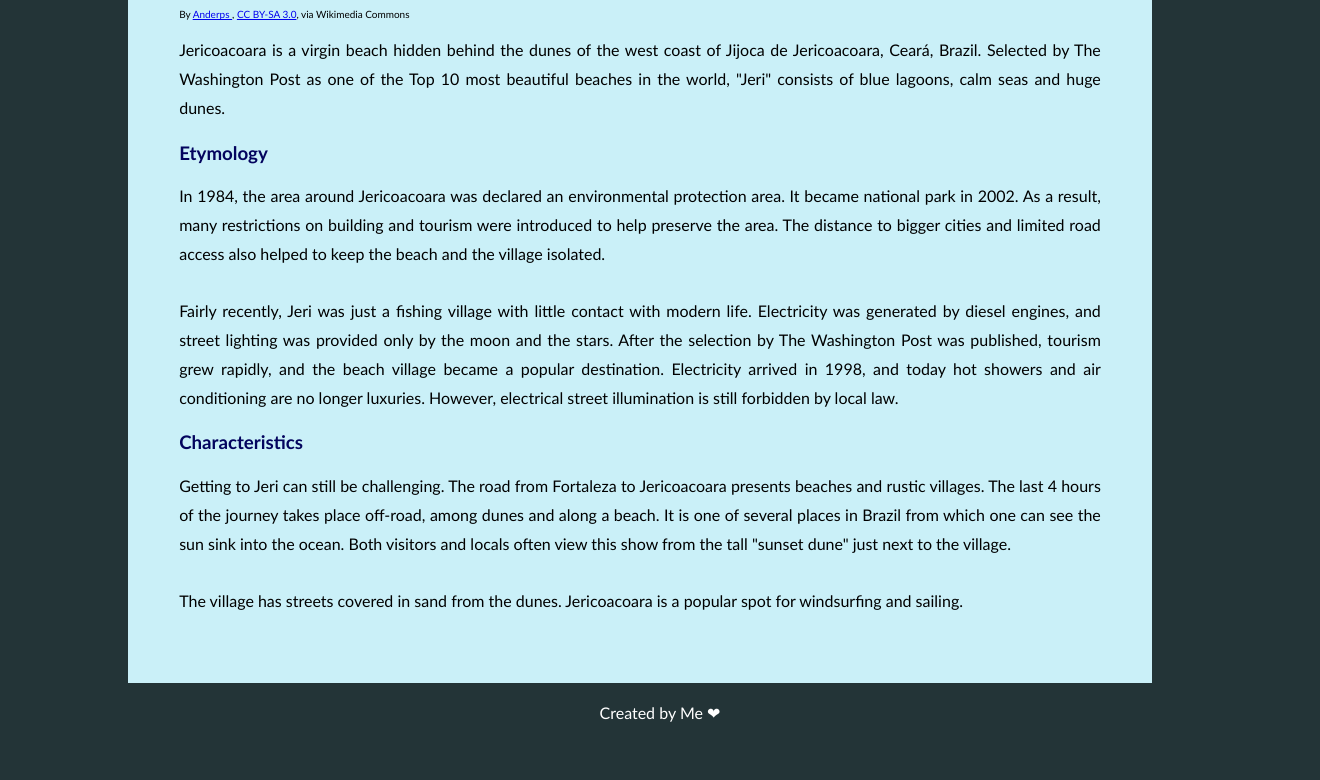
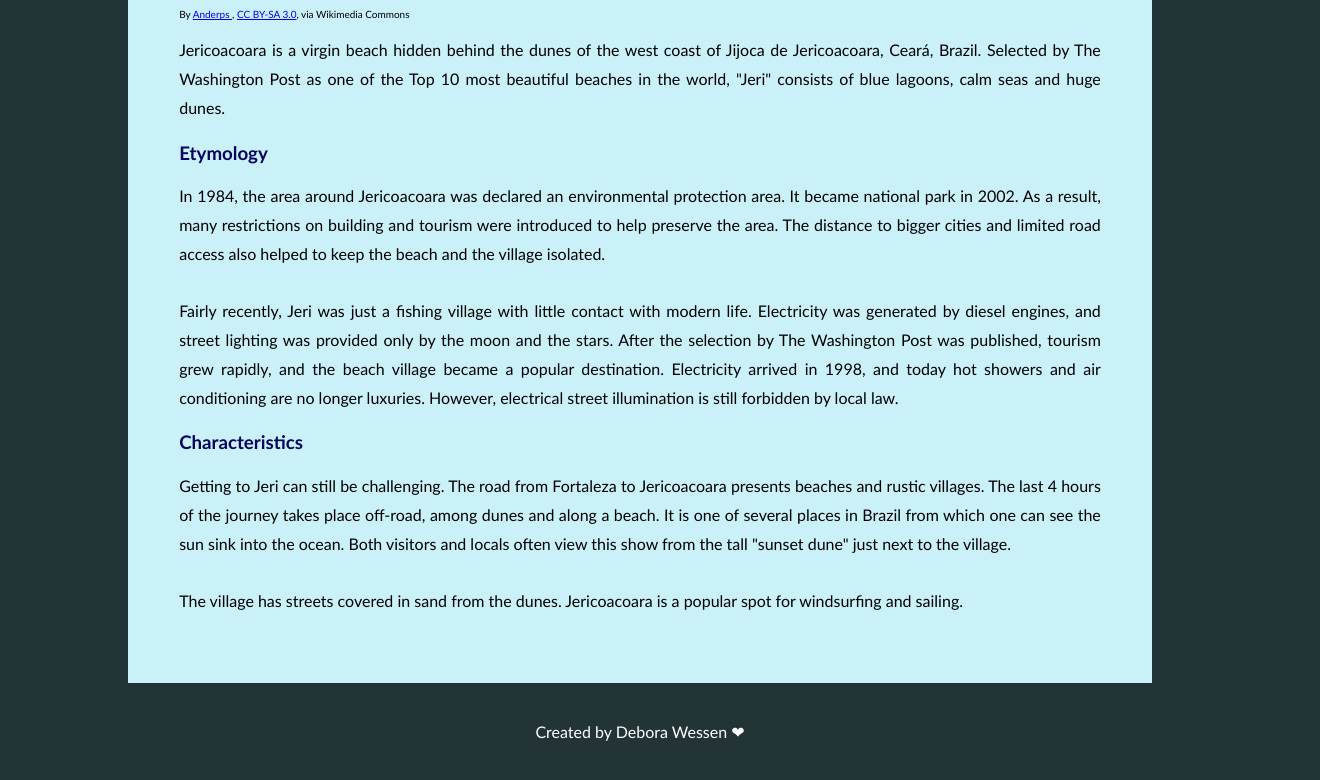
Before and after one commit to deboracleite/webdevelopment, a plain HTML site: page DeboraWessenA1/brazil.html in a window 1280 px wide. Shown: the part 3404-4184 px from the top of the page, 1320 px wide, since content can reach past the window. Before the commit the page ends 4147 px from the top, so only its background shows below. Drawn offline with Linux system fonts and the light colour scheme.

Commit message:
adjusted footer

```diff
--- a/DeboraWessenA1/brazil.html
+++ b/DeboraWessenA1/brazil.html
@@ -1,9 +1,10 @@
 <!DOCTYPE html>
 <html lang="en">
   <head>
-    <meta charset="UTF-8" name="viewport" content="width = device-width, initial-scale = 1.0">
+    <meta charset="UTF-8">
+    <meta name="viewport" content="width=device-width, initial-scale = 1.0">
 		<title>DCLW Trips</title>
-    <link rel="stylesheet" type="text/css" href="styles/countryPageSatyle.css"/>
+    <link rel="stylesheet" type="text/css" href="styles/countryPageSatyle.css">
 	</head>
 	<body >
         <div id="sideBarLeft"><p></p></div>
@@ -103,6 +104,6 @@
             </main>
         </div>
         <div id="sideBarRight"><p></p></div>
-        <footer>Created by Me ❤ </footer>
+        <footer>Created by Debora Wessen ❤ </footer>
 	</body>
 </html>
--- a/DeboraWessenA1/styles/countryPageSatyle.css
+++ b/DeboraWessenA1/styles/countryPageSatyle.css
@@ -61,11 +61,12 @@ li a:hover {
 
 footer{
     clear: both;
-    text-align: center;
-    padding: 20px;
     color: white;
-    width: 100%;
+    display: flex;
+    justify-content: center;
+    align-items: center;
     height: 100%;
+    padding: 3% 0;
 
 }
 
@@ -159,14 +160,12 @@ footer{
 @media only screen and (max-width: 320px ){
     nav {
         font-size: medium;
-        margin: o auto;
     }
 }
 
 @media only screen and (max-width: 280px ){
     nav {
         font-size: small;
-        margin: o auto;
     }
     .titleColumnSubPage{
         font-size: x-large;
--- a/DeboraWessenA1/styles/indexStyle.css
+++ b/DeboraWessenA1/styles/indexStyle.css
@@ -76,11 +76,12 @@ li a:hover {
 
 footer{
     clear: both;
-    text-align: center;
-    padding: 20px;
     color: white;
-    width: 100%;
+    display: flex;
+    justify-content: center;
+    align-items: center;
     height: 100%;
+    padding: 3% 0;
 }
 
 #column_1 {
@@ -199,14 +200,12 @@ footer{
 @media only screen and (max-width: 320px ){
     nav {
         font-size: medium;
-        margin: o auto;
     }
 }
 
 @media only screen and (max-width: 280px ){
     nav {
         font-size: small;
-        margin: o auto;
     }
 
 }
```
Also changed, not shown: DeboraWessenA1/canada.html (+4 -3 lines), DeboraWessenA1/index.html (+4 -3 lines), DeboraWessenA1/usa.html (+4 -3 lines), 2 other files.
